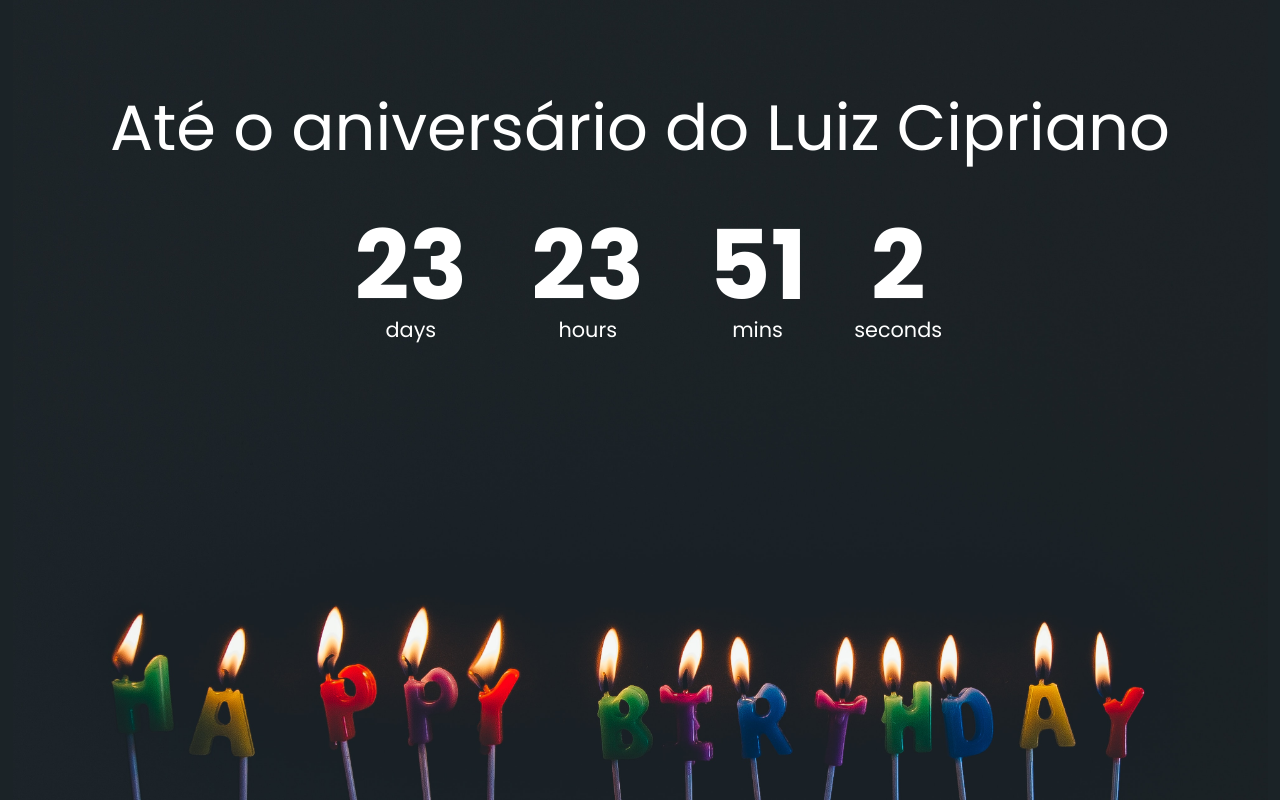
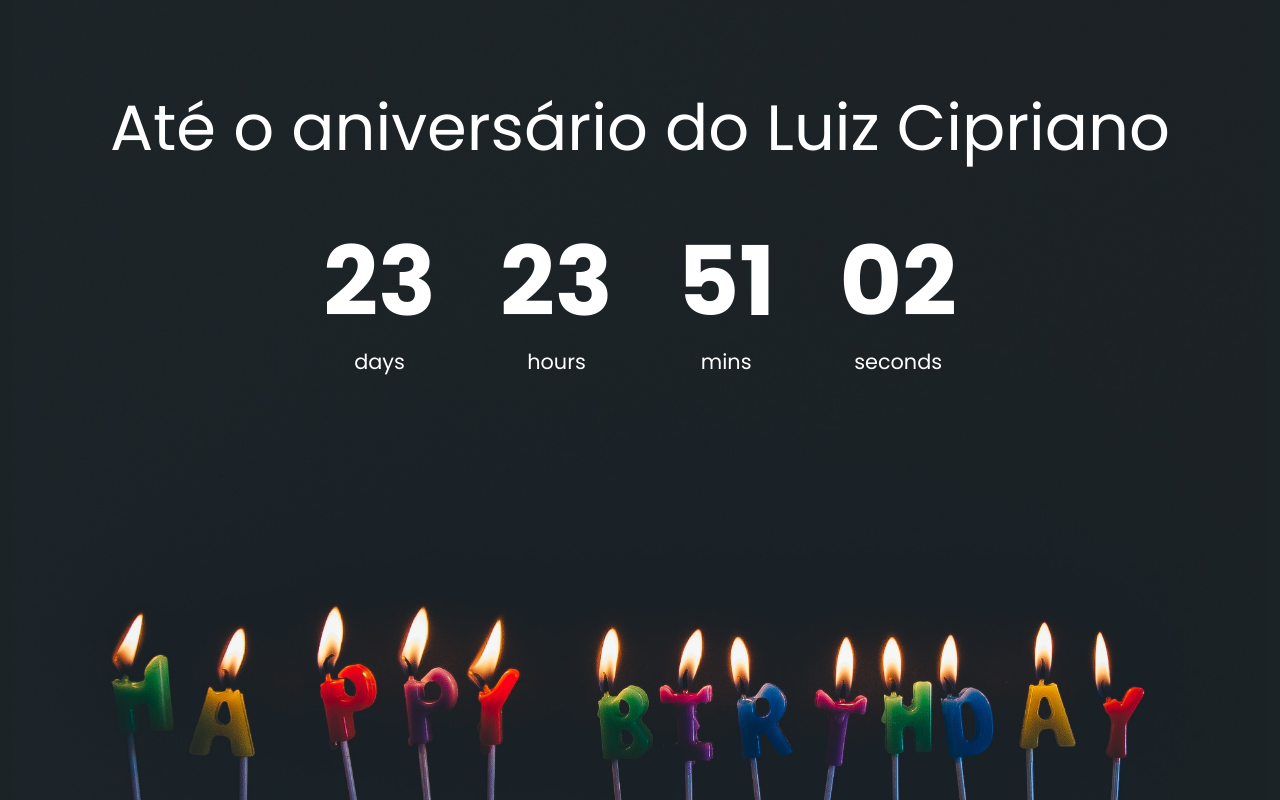
Before and after one commit to luizcipriano/niver-count-down, a plain HTML site: page index.html in a window 1280 px wide. Drawn offline with Linux system fonts and the light colour scheme.

Commit message:
resposive

```diff
--- a/script.js
+++ b/script.js
@@ -19,11 +19,13 @@ function countdown(){
     const seconds = Math.floor(totalSeconds) % 60;
 
     daysEl.innerHTML = days;
-    hoursEl.innerHTML = hours;
-    minsEl.innerHTML = mins;
-    secondsEl.innerHTML = seconds;
+    hoursEl.innerHTML = formatTime(hours);
+    minsEl.innerHTML = formatTime(mins);
+    secondsEl.innerHTML = formatTime(seconds);
+}
 
-
+function formatTime(time){
+    return time < 10 ? (`0${time}`) : time;
 }
 
 // initial call
--- a/style.css
+++ b/style.css
@@ -25,13 +25,16 @@ h1 {
 
 .countdown-container {
   display: flex;
+  flex-wrap: wrap;
+  align-items: center;
+  justify-content: center;
 }
 
 .big-text {
   font-weight: bold;
   font-size: 6rem;
   line-height: 1;
-  margin: 0 2rem;
+  margin: 1rem 2rem;
 }
 
 .countdown-el {
```
